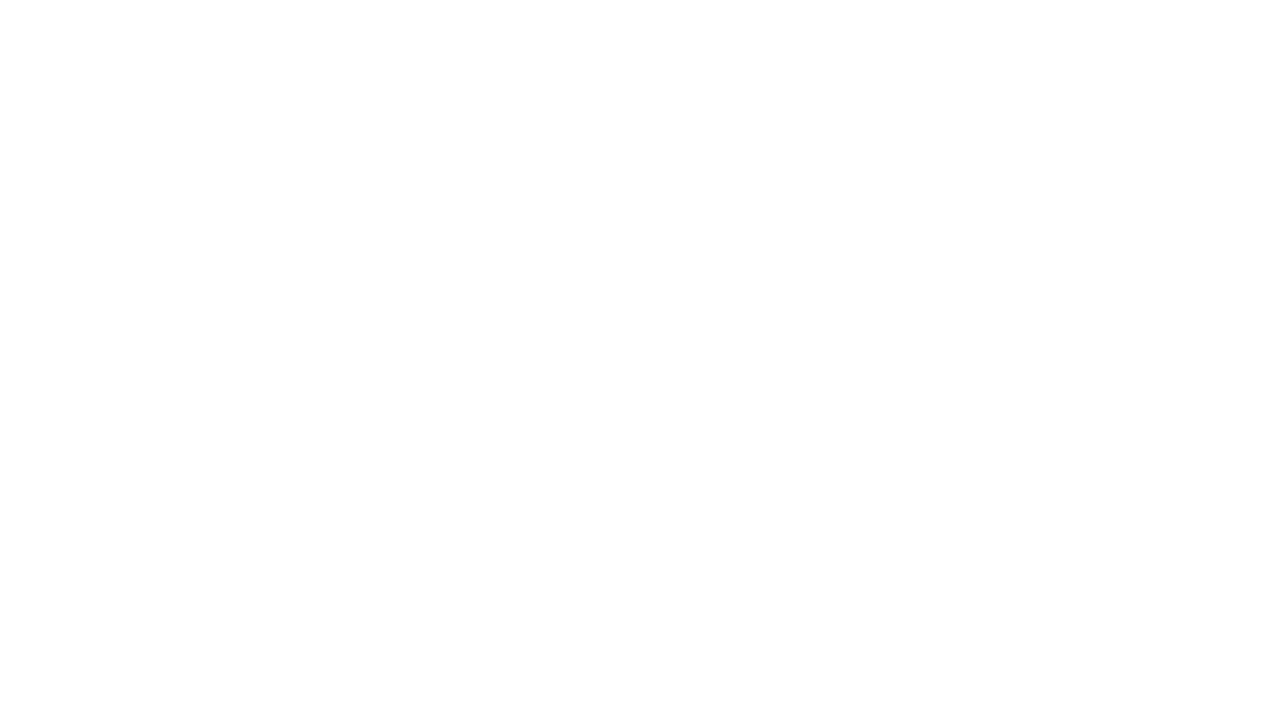
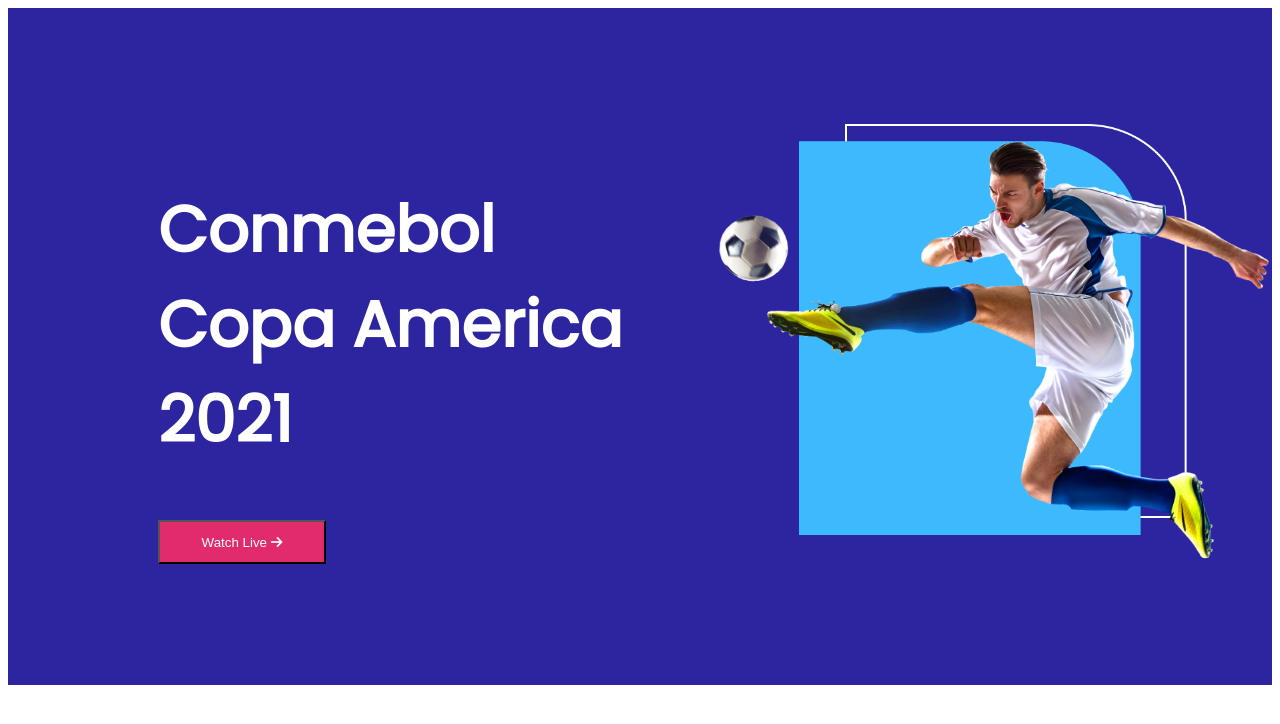
Before and after one commit to SajedurRahmanShihab/player-profile, a plain HTML site: page index.html in a window 1280 px wide. Drawn offline with Linux system fonts and the light colour scheme.

Commit message:
banner completed

```diff
--- a/index.html
+++ b/index.html
@@ -5,9 +5,25 @@
     <meta http-equiv="X-UA-Compatible" content="IE=edge">
     <meta name="viewport" content="width=device-width, initial-scale=1.0">
     <title>Player Profile</title>
+    <!-- font style -->
+    <style>
+        @import url('https://fonts.googleapis.com/css2?family=Poppins&display=swap');
+    </style>
+    <!-- font awesome kit code -->
+    <script src="https://kit.fontawesome.com/9463ddebf4.js" crossorigin="anonymous"></script>
     <link rel="stylesheet" href="style.css">
 </head>
 <body>
-
+    <!-- banner part start -->
+     <section class="banner">
+         <div class="half-width">
+             <h1>Conmebol <br> Copa America <br> 2021</h1>
+             <button>Watch Live <i class="fas fa-arrow-right"></i></button>
+         </div>
+         <div class="half-width">
+            <img src="images/banner.png" alt="">
+         </div>
+     </section>
+     <!-- banner part end -->
 </body>
 </html>
--- a/style.css
+++ b/style.css
@@ -0,0 +1,41 @@
+/* base style */
+* {
+  box-sizing: border-box;
+}
+body {
+  font-family: "Poppins", sans-serif;
+}
+
+/* style for banner */
+.banner {
+  display: flex;
+  align-items: center;
+  background-color: #2d25a0;
+  height: 677px;
+  padding-left: 150px;
+}
+
+.half-width {
+  width: 50%;
+}
+
+.half-width h1 {
+  font-size: 64px;
+  color: #ffffff;
+}
+
+.half-width button {
+  background-color: #e02c6d;
+  color: white;
+  width: 168px;
+  height: 44px;
+}
+
+.half-width img {
+  width: 556px;
+  height: 438px;
+  left: 1299px;
+  top: 153px;
+}
+
+/* style for banner end */
```
